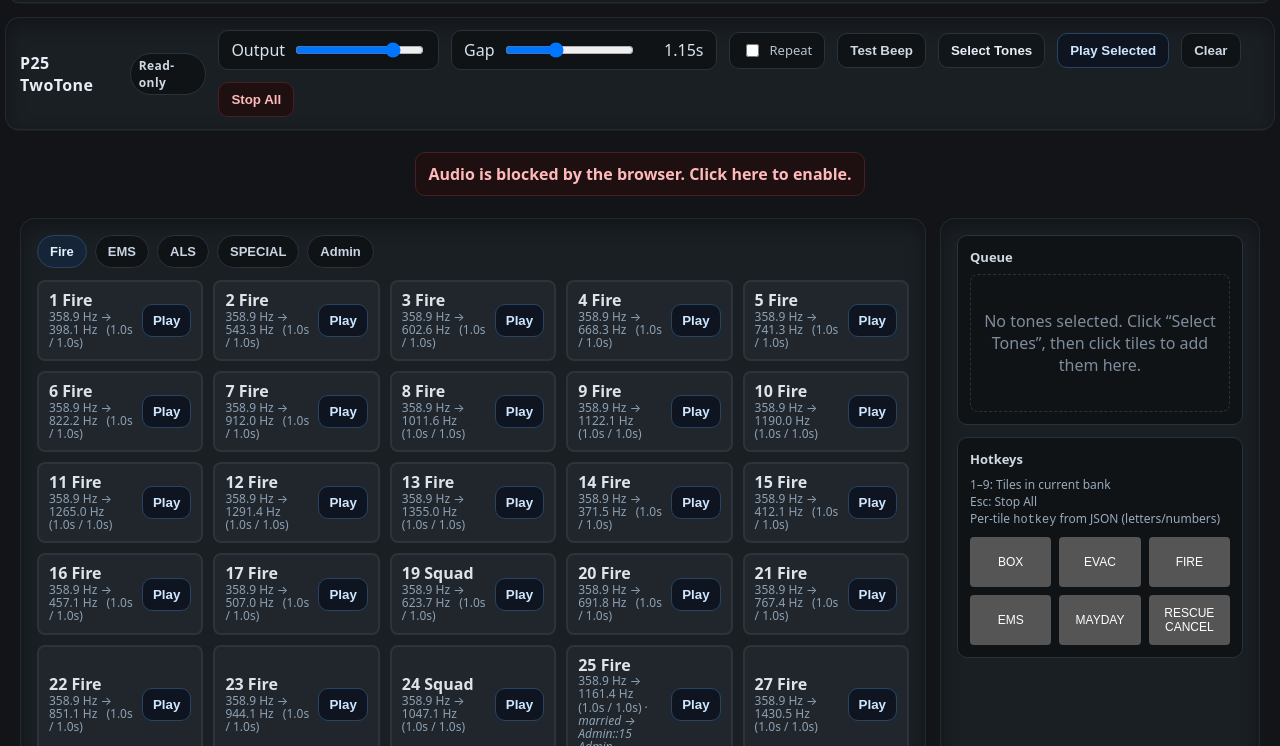
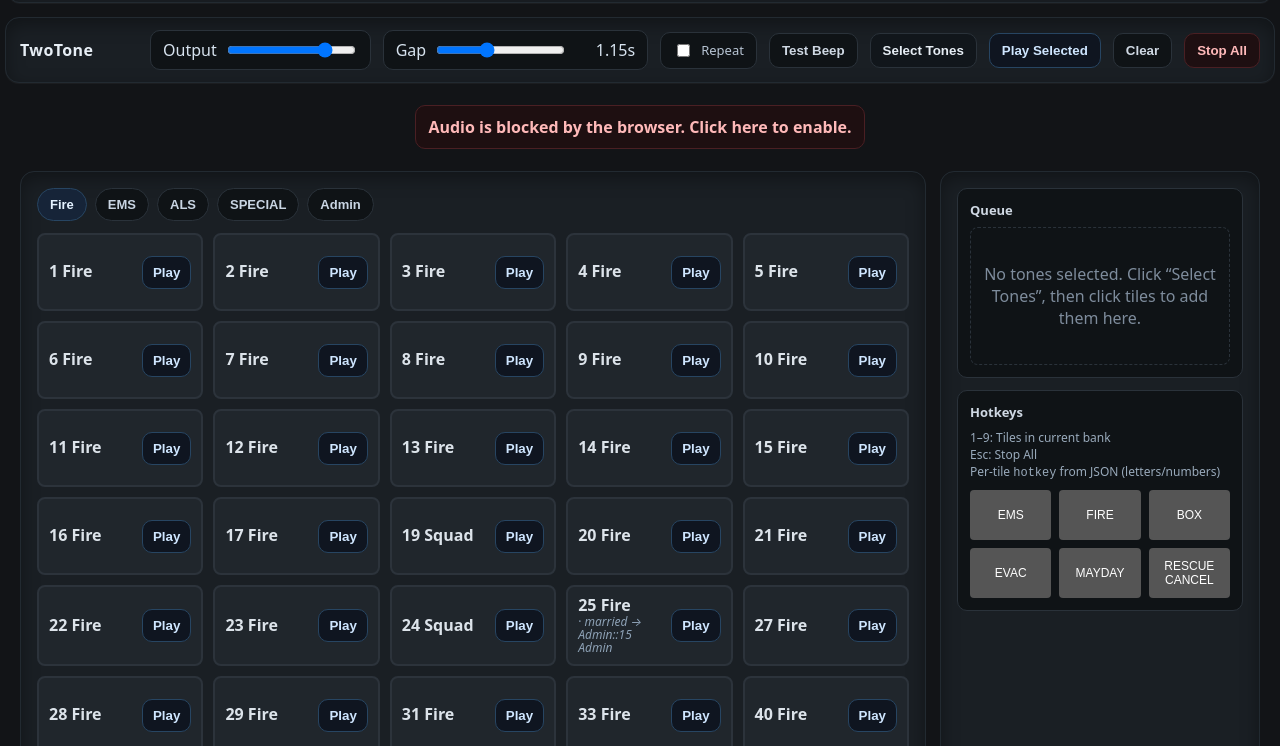
Before and after one commit to jdmuch/FDKToneGen, a plain HTML site: page index.html in a window 1280 px wide. Shown: the part 54-800 px from the top of the page. Drawn offline with nearby package versions, Linux system fonts and the light colour scheme; no server answers.

Commit message:
Update index.html
Fixed naming

```diff
--- a/index.html
+++ b/index.html
@@ -2,7 +2,7 @@
 <html>
 <head>
   <meta charset="utf-8" />
-  <title>QCII Preset Panel — MCC7500 Style (Read-only)</title>
+  <title>TwoTone Board</title>
   <meta name="viewport" content="width=device-width,initial-scale=1"/>
   <script src="https://unpkg.com/tone"></script>
   <style>
@@ -110,8 +110,7 @@
   <!-- Top Controls -->
   <div class="topbar">
     <div class="title">
-      <span>P25 TwoTone</span>
-      <span class="pill">Read-only</span>
+      <span>TwoTone</span>
     </div>
     <div class="controls">
       <div class="control">
@@ -159,10 +158,10 @@
         </div>
          <!-- RIGHT-SIDE FIXED AUDIO BUTTONS -->
          <div class="wav-buttons">
+          <button class="side-btn" onclick="playAnnounce('EMS.wav')">EMS</button>
+            <button class="side-btn" onclick="playAnnounce('FIRE.wav')">FIRE</button>
            <button class="side-btn" onclick="playAnnounce('BOX.wav')">BOX</button>
            <button class="side-btn" onclick="playAnnounce('EVAC.wav')">EVAC</button>
-           <button class="side-btn" onclick="playAnnounce('FIRE.wav')">FIRE</button>
-           <button class="side-btn" onclick="playAnnounce('EMS.wav')">EMS</button>
            <button class="side-btn" onclick="playAnnounce('Mayday.wav')">MAYDAY</button>
            <button class="side-btn" onclick="playAnnounce('RESCUE CANCEL.wav')">RESCUE CANCEL</button>
          </div>
@@ -443,9 +442,7 @@ function renderTiles(){
       <div class="order-badge">${selIdx >= 0 ? (selIdx+1) : ''}</div>
       <div class="left">
         <div class="label">${escapeHtml(p.label)}</div>
-        <div class="meta">
-          ${aText} Hz → ${bText} Hz &ensp;(1.0s / 1.0s) ${marriedHtml}
-        </div>
+        <div class="meta">${marriedHtml}</div>
       </div>
       <button class="btn primary play">Play</button>
     `;
```
Lines whose indentation alone changed are shown as unchanged.
